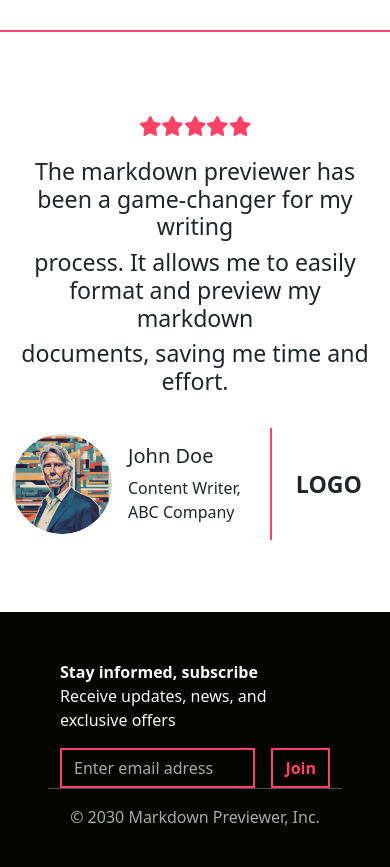
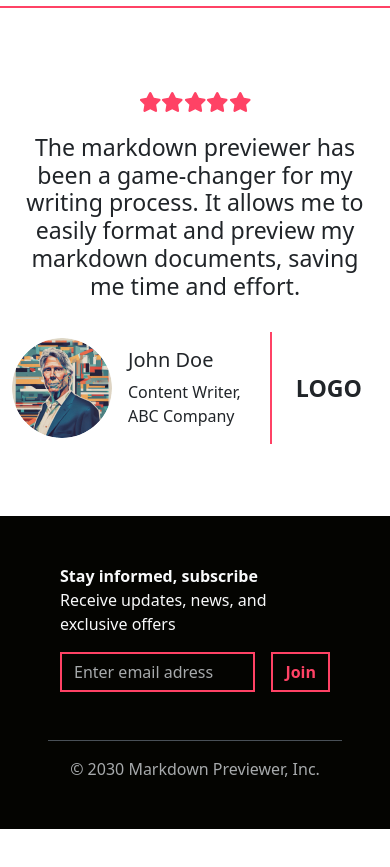
Before and after one commit to Warrgun/Markfown-previewer, a React (Vite) app in the folder markdown-previewer-app/: page / in a window 390 px wide. Shown: the part 2820-3687 px from the top of the page. After the commit the page ends 3649 px from the top, so only its background shows below. Built offline with nearby package versions, Linux system fonts and the light colour scheme.

Commit message:
rensponsivness

```diff
--- a/markdown-previewer-app/index.html
+++ b/markdown-previewer-app/index.html
@@ -2,7 +2,7 @@
 <html lang="en">
   <head>
     <meta charset="UTF-8" />
-    <link rel="icon" type="image/svg+xml" href="#" />
+    <link rel="icon" type="image/svg+xml" href="/favicon.png" />
     <meta name="viewport" content="width=device-width, initial-scale=1.0" />
     <title>Markdown</title>
   </head>
--- a/markdown-previewer-app/src/App.css
+++ b/markdown-previewer-app/src/App.css
@@ -87,6 +87,10 @@
     color:  #f8f9fa;
 }
 
+.text-wrap-flex{
+    max-width: 55em;
+}
+
 .input-control:focus{
     box-shadow: 0 0 0 0.2rem hsla(349, 100%, 63%, 0.5) !important;
 }
@@ -120,4 +124,8 @@
     .background-img{
         height: 40vh;
     }
+
+    .text-wrap-flex{
+        min-width: fit-content;
+    }
 }
--- a/markdown-previewer-app/src/App.jsx
+++ b/markdown-previewer-app/src/App.jsx
@@ -71,13 +71,10 @@ function App() {
                     <Nav.Item>
                       <Nav.Link href='Contact' onClick={handleClose}>Contact</Nav.Link>
                     </Nav.Item>
-                    <Nav.Item className=''>
-                      <Nav.Link as={Link} to='/app' onClick={handleClose} className='start-btn'>START</Nav.Link>
-                    </Nav.Item>
                   </Nav>
                   <div className=" d-lg-flex ms-lg-3">
-                    <Button type='button' className='button-one rounded-0 m-lg-2 me-2 fw-bold'>Learn</Button>
-                    <Button type='button' className='button-two rounded-0 m-lg-2 fw-bold'>Sign Up</Button>
+                    <Button type='button' className='button-one rounded-0 m-lg-2 me-2 fw-bold'>Sign Up</Button>
+                    <Button type='button' as={Link} to='/app' className='button-two rounded-0 m-lg-2 fw-bold'>Start For Free</Button>
                   </div>
               </Offcanvas.Body>
               </Navbar.Offcanvas>
--- a/markdown-previewer-app/src/Footer.jsx
+++ b/markdown-previewer-app/src/Footer.jsx
@@ -6,10 +6,10 @@ const Footer = () =>{
             <footer className=" text-light p-5" style={{backgroundColor:"var(--black)"}}>
                 <Container data-bs-theme="dark">
                     <Row className="justify-content-center">
-                        <Col  lg={3} md={6} sm={12}>
+                        <Col xs={6} className=" w-auto">
                         <p className=" fw-light"><span className="fw-bold">Stay informed, subscribe</span><br/>Receive updates, news, and exclusive offers</p>
                         </Col>
-                        <Col lg={3} md={6} sm={12}>
+                        <Col xs={6} className=" w-auto mb-md-0 mb-5">
                             <Form className="d-flex flex-row justify-content-end">
                                 <Form.Group controlId="formEmail">
                                     <Form.Label hidden>Email address</Form.Label>
--- a/markdown-previewer-app/src/Home.jsx
+++ b/markdown-previewer-app/src/Home.jsx
@@ -130,7 +130,7 @@ effortlessly.</p>
                             </div>
                         </SwiperSlide>
                     </Swiper>
-                <Container className="my-5">
+                <Container className="mt-5 mb-4">
                     <Button type="button" className="button-one rounded-0 fw-bold">Learn More</Button>
                     <Button type="button" className="button-three bg-transparent rounded-0 fw-bold ms-4 border-0">Sign Up<i className="arrow ms-2"></i></Button>
                 </Container>
@@ -148,9 +148,13 @@ effortlessly.</p>
                             <FontAwesomeIcon icon={faStar} style={{color:"var(--folly)"}}/>
                             <FontAwesomeIcon icon={faStar} style={{color:"var(--folly)"}}/>
                         </div>
-                        <h3>The markdown previewer has been a game-changer for my writing</h3>
-                        <h3>process. It allows me to easily format and preview my markdown</h3>
-                        <h3>documents, saving me time and effort.</h3>
+                        <div className="d-flex mx-auto text-wrap-flex" >
+                            <h3>
+                                The markdown previewer has been a game-changer for my writing
+                                process. It allows me to easily format and preview my markdown
+                                documents, saving me time and effort.
+                            </h3>
+                        </div>
                     </Col>
                     <Col xs='auto' className="mx-auto">
                         <Card className="border-0 d-flex flex-row align-items-center my-4 ">
--- a/markdown-previewer-app/src/NotFound.jsx
+++ b/markdown-previewer-app/src/NotFound.jsx
@@ -1,9 +1,12 @@
+import { Container, Row, Col } from "react-bootstrap"
 
 const NotFound = () =>{
     return(
-        <div>
-            <h1>Not Found</h1>
-        </div>
+        <Container style={{height:"45.5em"}}>
+            <div className="d-flex h-100 align-items-center justify-content-center">
+                <h1>Not Found</h1>
+            </div>
+        </Container>
     )
 }
 
```
Also changed, not shown: markdown-previewer-app/public/favicon.png (added).
